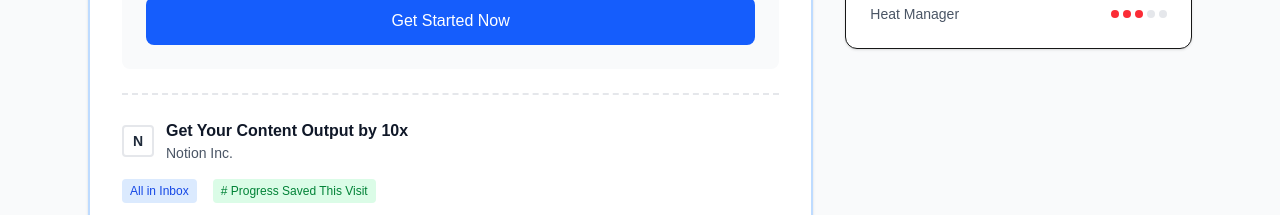
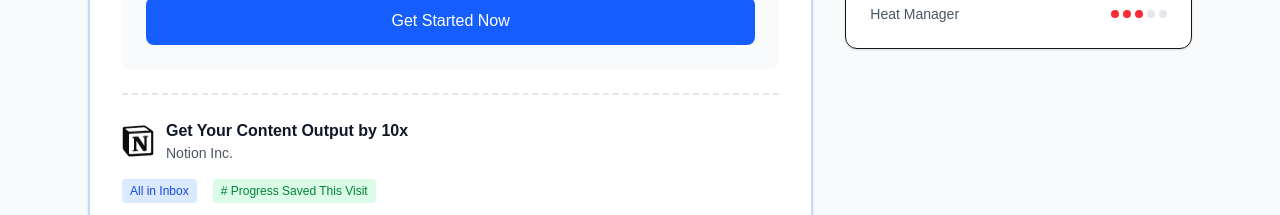
Before and after one commit to The-Abhishek-Singh/Just-chilling, a Next.js app: page / in a window 1280 px wide. Shown: the part 1840-2055 px from the top of the page. Built offline with nearby package versions, Linux system fonts and the light colour scheme.

Commit message:
The Icon

```diff
--- a/src/Component/second.jsx
+++ b/src/Component/second.jsx
@@ -136,9 +136,11 @@ const MotionNotionBody = () => {
               {/* Get Your Content Output Section */}
               <div className="border-t-2 border-dashed border-gray-200 pt-6">
                 <div className="flex items-center gap-3 mb-4">
-                  <div className="w-8 h-8 bg-white border-2 border-gray-200 rounded flex items-center justify-center">
-                    <span className="text-sm font-bold text-gray-800">N</span>
-                  </div>
+                  <img
+                    src="/Boost Content.png"
+                    alt="Notion Logo"
+                    className="w-8 h-8 rounded object-contain"
+                  />
                   <div>
                     <h4 className="font-semibold text-gray-900">Get Your Content Output by 10x</h4>
                     <p className="text-sm text-gray-600">Notion Inc.</p>
```
Also changed, not shown: public/Boost Content.png (added), public/jkbkjb.png (added).
